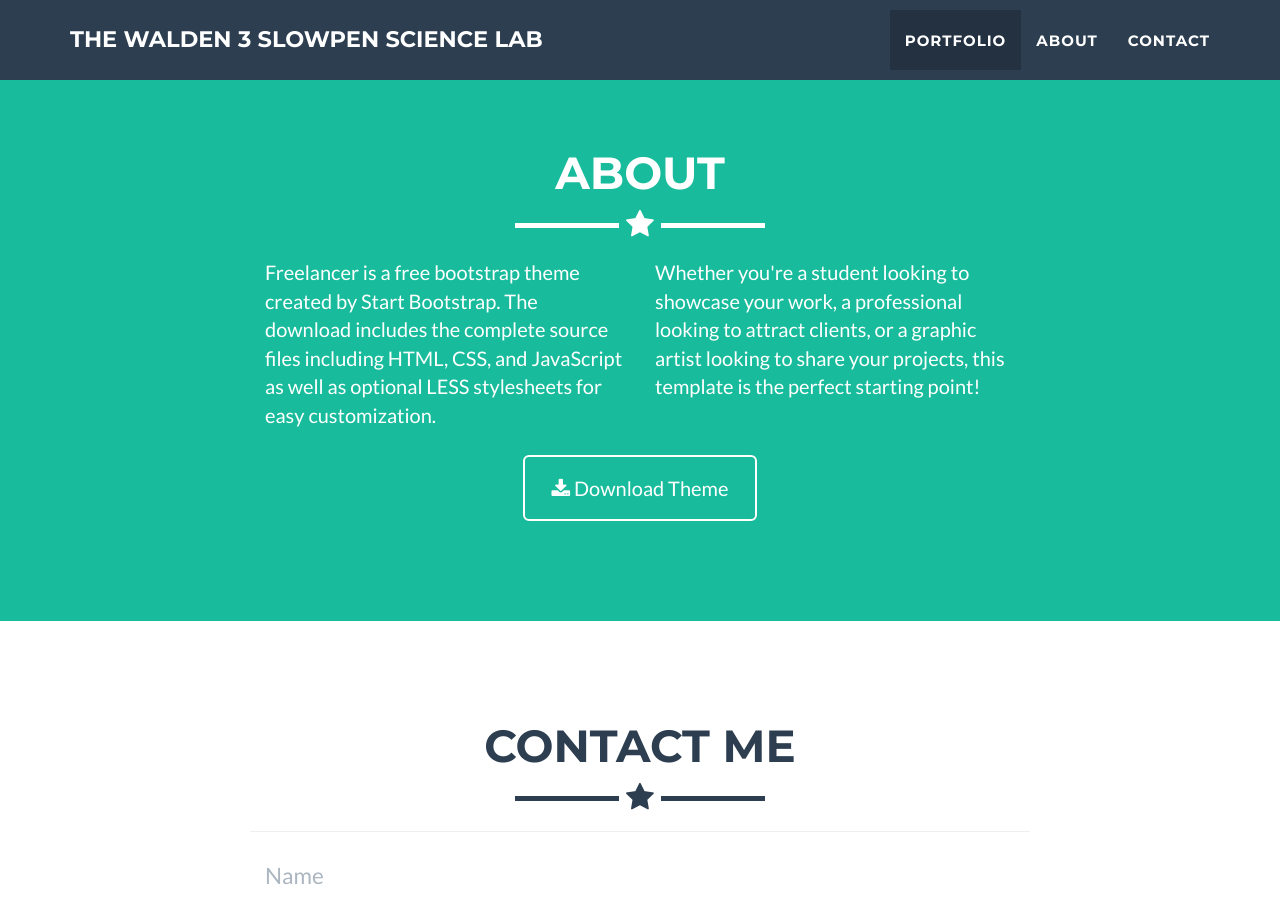
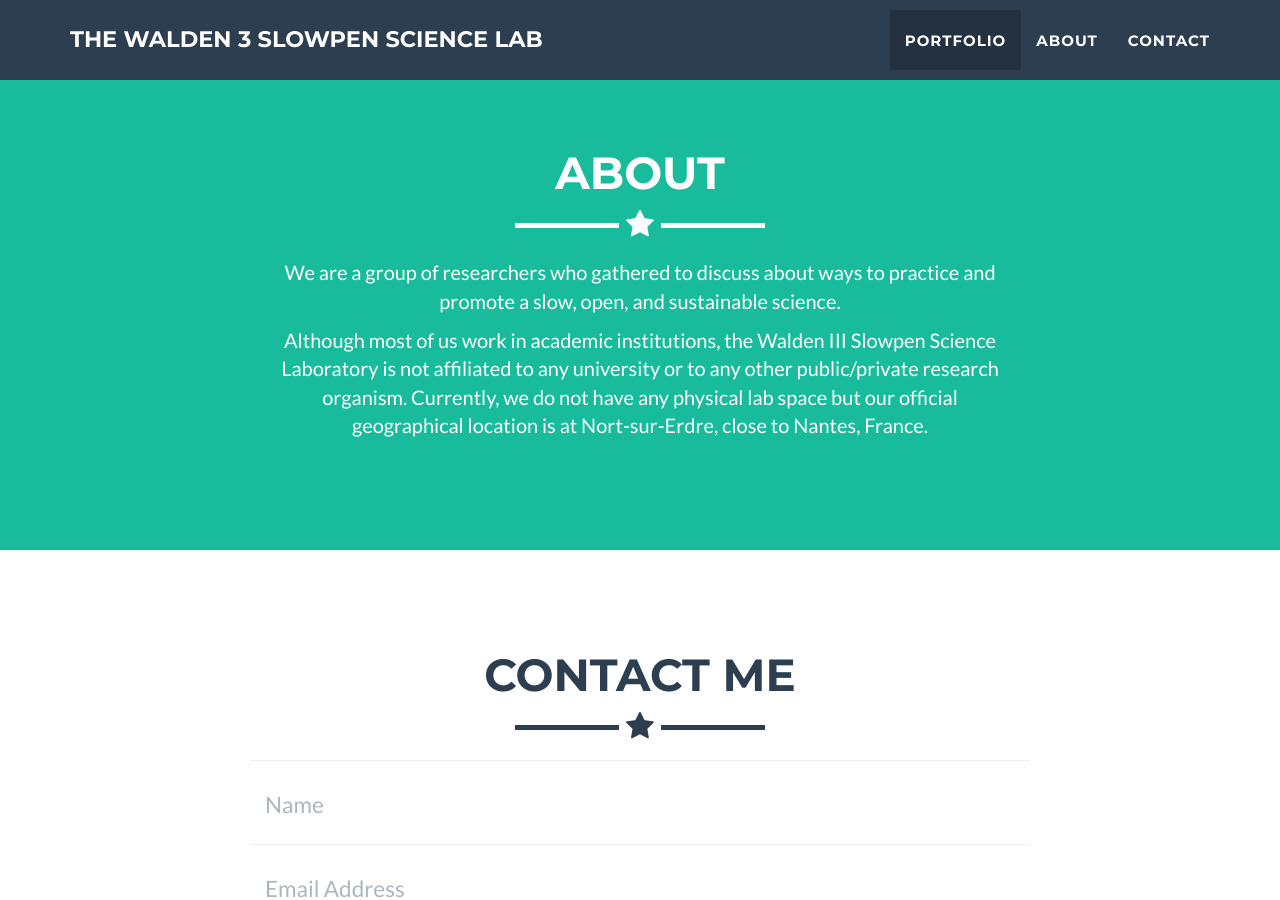
Before and after one commit to SlowpenScience/slowpen.science.github.io, a Jekyll site: the page built from _posts/2014-07-18-project-1.markdown, in a window 1280 px wide and 900 px high, scrolled down 1669 px. Built offline with Jekyll 4.4.1, drawn with Linux system fonts in a browser that asks for light colours.

Commit message:
Add files via upload

```diff
--- a/_includes/about.html
+++ b/_includes/about.html
@@ -8,16 +8,23 @@
                 </div>
             </div>
             <div class="row">
-                <div class="col-lg-4 col-lg-offset-2">
+                <!-- <div class="col-lg-4 col-lg-offset-2">
                     <p>Freelancer is a free bootstrap theme created by Start Bootstrap. The download includes the complete source files including HTML, CSS, and JavaScript as well as optional LESS stylesheets for easy customization.</p>
-                </div>
-                <div class="col-lg-4">
+                </div> -->
+                <!-- <div class="col-lg-4">
                     <p>Whether you're a student looking to showcase your work, a professional looking to attract clients, or a graphic artist looking to share your projects, this template is the perfect starting point! </p>
-                </div>
+                </div> -->
                 <div class="col-lg-8 col-lg-offset-2 text-center">
-                    <a href="https://github.com/jeromelachaud/freelancer-theme" class="btn btn-lg btn-outline">
+                    <p>
+                        We are a group of researchers who gathered to discuss about ways to practice and promote a slow, open, and sustainable science.
+                    </p>
+                    <p>
+                        Although most of us work in academic institutions, the Walden III Slowpen Science Laboratory is not affiliated to any university or to any other public/private research organism.
+                        Currently, we do not have any physical lab space but our official geographical location is at Nort-sur-Erdre, close to Nantes, France.
+                    </p>
+                    <!-- <a href="https://github.com/jeromelachaud/freelancer-theme" class="btn btn-lg btn-outline">
                         <i class="fa fa-download"></i> Download Theme
-                    </a>
+                    </a> -->
                 </div>
             </div>
         </div>
```
